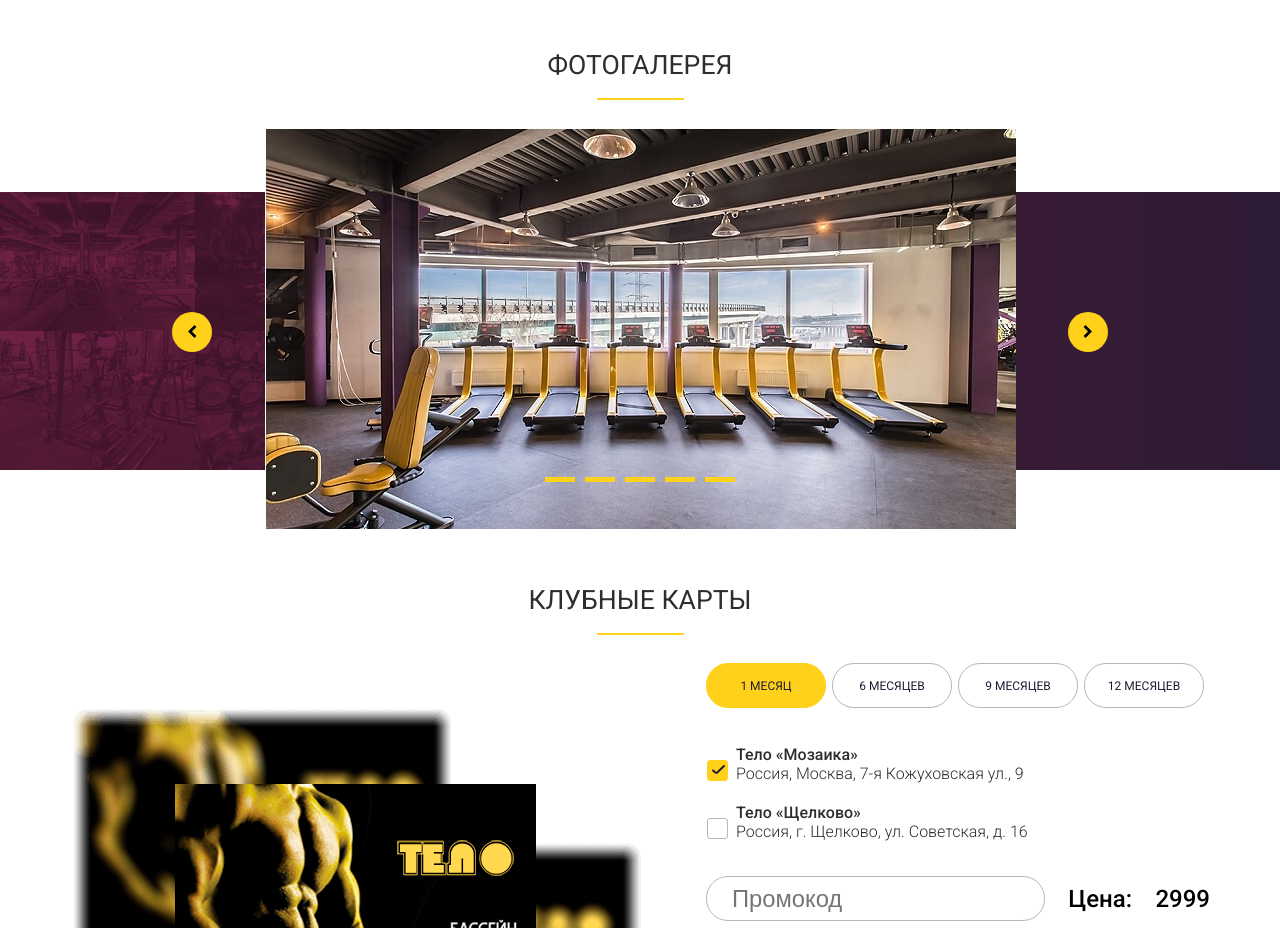
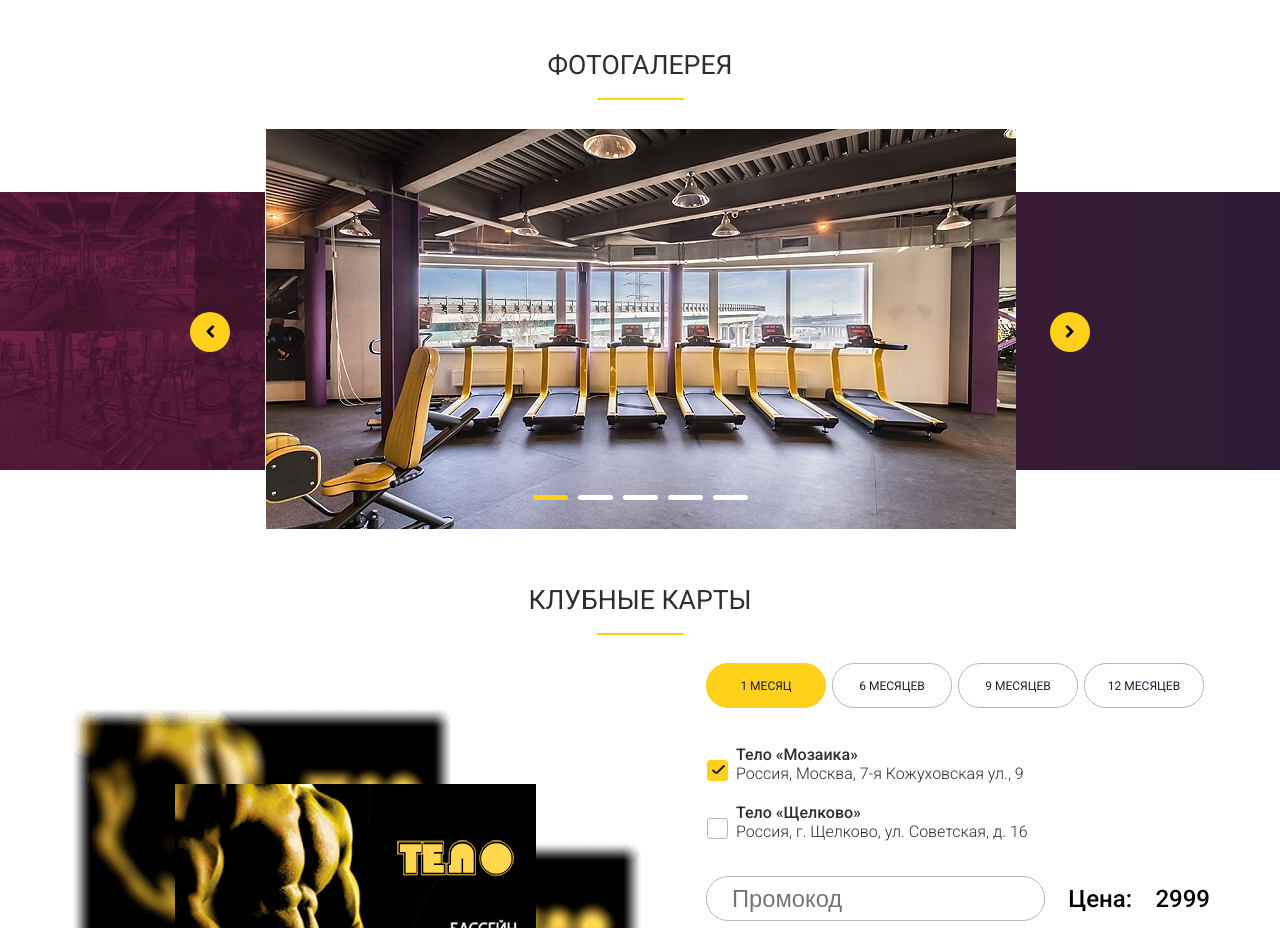
Before and after one commit to r-hammerok/js-diplom, a website built with webpack: page index.html in a window 1280 px wide. Shown: the part 2031-2959 px from the top of the page. Built offline with nearby package versions, Linux system fonts and the light colour scheme.

Commit message:
gallery slider completed

```diff
--- /dev/null
+++ b/css/js-customise.css
@@ -0,0 +1,52 @@
+#gallery .uni-slider {
+    overflow: hidden;
+    position: relative;
+    max-width: 900px;
+}
+#gallery .uni-slider__wrap {
+    display: flex;
+    transition: transform 0.5s;
+    will-chahge: transform;
+    padding: 0;
+ }
+
+ #gallery .uni-slider__prev,
+ #gallery .uni-slider__next {
+     position: absolute;
+     top: 50%;
+     margin-top: -18px;
+     z-index: 100;
+     cursor: pointer;
+     padding: 13px 15px;
+     background-color: #ffd11a;
+     border-radius: 50%;
+
+ }
+ #gallery .uni-slider__next {
+     right: 0;
+ }
+ #gallery .uni-slider__prev {
+     left: 0;
+ }
+
+ #gallery .uni-slider-dots {
+    display: flex;
+    justify-content: center;
+    left: 0;
+    right: 0;
+    position: absolute;
+    bottom: 8%;
+}
+#gallery .uni-slider-dots__item {
+    padding-bottom: 5px;
+    background-color: white;
+    width: 35px;
+    border-radius: 20px;
+    cursor: pointer;
+}
+#gallery .uni-slider-dots__item:not(:last-child) {
+    margin-right: 10px;
+}
+#gallery .uni-slider-dots__item_active {
+    background-color: #ffd11a;
+}
--- a/index.html
+++ b/index.html
@@ -7,8 +7,8 @@
     <title>Сеть фитнес клубов Тело</title>
     <link href="https://fonts.googleapis.com/css?family=Roboto:300,400,500,700&amp;subset=cyrillic" rel="stylesheet">
     <link rel="stylesheet" href="css/font-awesome.min.css">
-
     <link rel="stylesheet" href="css/style.min.css">
+    <link rel="stylesheet" href="css/js-customise.css">
 </head>
 <body>
 <div class="fixed-gift">
--- a/package.json
+++ b/package.json
@@ -1,7 +1,6 @@
 {
   "name": "js-diplom",
   "version": "1.0.0",
-  "description": "",
   "main": "index.js",
   "scripts": {
     "build": "webpack --config webpack.prod.config.js",
@@ -25,5 +24,6 @@
     "webpack": "^5.27.2",
     "webpack-cli": "^4.5.0",
     "webpack-dev-server": "^3.11.2"
-  }
+  },
+  "description": ""
 }
--- a/src/index.js
+++ b/src/index.js
@@ -4,7 +4,7 @@ import selectClub from './modules/selectClub';
 import togglePopups from './modules/togglePopups';
 import toggleGift from './modules/toggleGift';
 import mainSlider  from './modules/mainSlider';
-import GallerySlider from './modules/gallerySlider';
+import UniSlider from './modules/uniSlider';
 
 
 // Select club
@@ -26,5 +26,5 @@ const options = {
     slideToShow: 1,
     infinity: true
 };
-const gallerySlider = new GallerySlider(options);
+const gallerySlider = new UniSlider(options);
 gallerySlider.init();
--- a/src/modules/gallerySlider.js
+++ /dev/null
@@ -1,172 +0,0 @@
-class GallerySlider {
-    constructor({main, wrap, prev, next, dots, slideToShow = 1, position = 0, infinity = false}) {
-        this.main = document.querySelector(main);
-        this.wrap = document.querySelector(wrap);
-        this.next = document.querySelector(next);
-        this.prev = document.querySelector(prev);
-        this.dots = document.querySelector(dots);
-        this.slides = this.wrap.children;
-        this.slidesToShow = slideToShow;
-        this.options = {
-            position,
-            infinity,
-            widthSlide: Math.floor(100 / this.slidesToShow),
-            maxPosition: this.slides.length - this.slidesToShow
-        };
-    }
-
-    init() {
-        this.addGalClass();
-        this.addStyle();
-        if (!this.next || !this.prev) {
-            this.addArrow();
-        }
-        if (!this.dots) {
-            this.addDots();
-        }
-        this.controlSlider();
-    }
-
-    addGalClass() {
-        this.main.classList.add('gal-slider');
-        this.wrap.classList.add('gal-slider__wrap');
-        for (const item of this.slides) {
-            item.classList.add('gal-slider__item');
-        }
-    }
-
-    addStyle() {
-        const style = document.createElement('style');
-        style.id = 'galSlider-style';
-        style.textContent = `
-            .gal-slider {
-                overflow: hidden !important;
-                position: relative !important;
-            }
-            .gal-slider__wrap {
-                display: flex !important;
-                transition: transform 0.5s !important;
-                will-chahge: transform !important;
-                padding: 0 !important;
-                max-width: none !important;
-             }
-            .gal-slider__item {
-                flex: 0 0 ${this.options.widthSlide}% !important;
-                margin: auto 0 !important;
-            }
-        `;
-
-        document.head.appendChild(style);
-    }
-
-    controlSlider() {
-        this.prev.addEventListener('click', this.prevSlider.bind(this));
-        this.next.addEventListener('click', this.nextSlider.bind(this));
-    }
-
-    renderSlider() {
-        this.wrap.style.transform = `translateX(-${this.options.position * this.options.widthSlide}%)`;
-    }
-
-    prevSlider() {
-        if (this.options.position === 0 && !this.options.infinity) {
-            return;
-        }
-        --this.options.position;
-
-        if (this.options.position < 0) {
-            this.options.position = this.options.maxPosition;
-        }
-        this.renderSlider();
-    }
-
-    nextSlider() {
-
-        if (this.options.position === this.options.maxPosition && !this.options.infinity) {
-            return;
-        }
-
-        ++this.options.position;
-
-        if (this.options.position > this.options.maxPosition) {
-            this.options.position = 0;
-        }
-        this.renderSlider();
-    }
-
-    addArrow() {
-        this.prev = document.createElement('div');
-        this.next = document.createElement('div');
-
-        this.prev.className = 'fa fa-chevron-left gal-slider__prev';
-        this.next.className = 'fa fa-chevron-right gal-slider__next';
-
-        const style = document.createElement('style');
-        style.textContent = `
-            .gal-slider__prev,
-            .gal-slider__next {
-                position: absolute;
-                top: 50%;
-                margin-top: -18px;
-                z-index: 100;
-                cursor: pointer;
-                padding: 13px 15px;
-                background-color: #ffd11a;
-                border-radius: 50%;
-
-            }
-            .gal-slider__next {
-                right: 10%;
-            }
-            .gal-slider__prev {
-                left: 10%;
-            }
-        `;
-
-        document.head.appendChild(style);
-
-        this.main.appendChild(this.prev);
-        this.main.appendChild(this.next);
-    }
-
-    addDots() {
-        this.dots = document.createElement('div');
-        this.dots.className = 'slider-dots gal-slider-dots';
-
-        for (let i = 0; i < this.slides.length; i++) {
-            const dot = document.createElement('div');
-            dot.className = 'gal-slider-dots__item';
-            this.dots.appendChild(dot);
-        }
-
-        const dotWidth = 30;
-        const containerDotsWidth = dotWidth * (this.slides.length + 1);
-
-        const style = document.createElement('style');
-        style.textContent = `
-            .gal-slider-dots {
-                display: inline-flex;
-                justify-content: center;
-                left: 0 !important;
-                right: 0 !important;
-                margin: 0 auto !important;
-                width: 20% !important;
-            }
-            .gal-slider-dots__item {
-                padding-bottom: 5px;
-                background-color: #ffd11a;
-                width: ${dotWidth}px;
-            }
-            .gal-slider-dots__item:not(:last-child) {
-                margin-right: 10px;
-            }
-        `;
-
-        document.head.appendChild(style);
-
-        this.main.appendChild(this.dots);
-    }
-
-}
-
-export default GallerySlider;
--- /dev/null
+++ b/src/modules/uniSlider.js
@@ -0,0 +1,136 @@
+class UniSlider {
+    constructor({main, wrap, prev, next, dots, slideToShow = 1, position = 0, infinity = false}) {
+        this.main = document.querySelector(main);
+        this.wrap = document.querySelector(wrap);
+        this.next = document.querySelector(next);
+        this.prev = document.querySelector(prev);
+        this.dots = document.querySelector(dots);
+        this.slides = this.wrap.children;
+        this.slidesToShow = slideToShow;
+        this.options = {
+            position,
+            infinity,
+            widthSlide: Math.floor(100 / this.slidesToShow),
+            maxPosition: this.slides.length - this.slidesToShow
+        };
+    }
+
+    init() {
+        this.addClass();
+        this.addStyle();
+        if (!this.next || !this.prev) {
+            this.addArrow();
+        }
+        if (!this.dots) {
+            this.addDots();
+            this.markActiveDot();
+        }
+        this.controlSlider();
+    }
+
+    addClass() {
+        this.main.classList.add('uni-slider');
+        this.wrap.classList.add('uni-slider__wrap');
+        for (const item of this.slides) {
+            item.classList.add('uni-slider__item');
+        }
+    }
+
+    addStyle() {
+        const style = document.createElement('style');
+        style.id = 'uni-slider-style';
+        style.textContent = `
+            .uni-slider__item {
+                flex: 0 0 ${this.options.widthSlide}%;
+            }
+        `;
+
+        document.head.insertAdjacentElement('beforeend', style);
+    }
+
+    controlSlider() {
+        this.prev.addEventListener('click', this.prevSlider.bind(this));
+        this.next.addEventListener('click', this.nextSlider.bind(this));
+    }
+
+    renderSlider() {
+        this.wrap.style.transform = `translateX(-${this.options.position * this.options.widthSlide}%)`;
+        this.markActiveDot();
+    }
+
+    prevSlider() {
+        if (this.options.position === 0 && !this.options.infinity) {
+            return;
+        }
+        --this.options.position;
+
+        if (this.options.position < 0) {
+            this.options.position = this.options.maxPosition;
+        }
+        this.renderSlider();
+    }
+
+    nextSlider() {
+        if (this.options.position === this.options.maxPosition && !this.options.infinity) {
+            return;
+        }
+
+        ++this.options.position;
+
+        if (this.options.position > this.options.maxPosition) {
+            this.options.position = 0;
+        }
+        this.renderSlider();
+    }
+
+    addArrow() {
+        this.prev = document.createElement('div');
+        this.next = document.createElement('div');
+
+        this.prev.className = 'fa fa-chevron-left uni-slider__prev';
+        this.next.className = 'fa fa-chevron-right uni-slider__next';
+
+        this.main.insertAdjacentElement('beforeend', this.prev);
+        this.main.insertAdjacentElement('beforeend', this.next);
+    }
+
+    addDots() {
+        this.dots = document.createElement('div');
+        this.dots.className = 'uni-slider-dots';
+
+        for (let i = 0; i < this.slides.length; i++) {
+            const dot = document.createElement('div');
+            dot.className = 'uni-slider-dots__item';
+            dot.dataset.sliderIndex = i;
+            this.dots.insertAdjacentElement('beforeend', dot);
+        }
+        this.main.insertAdjacentElement('beforeend', this.dots);
+        this.dots.addEventListener('click', (event) => {
+            this.clickDot(event.target);
+        });
+    }
+
+    clickDot(target) {
+       const indexSlider = target.dataset.sliderIndex;
+       if (!indexSlider || indexSlider === this.options.position) {
+           return;
+       }
+       this.options.position = +indexSlider;
+       this.renderSlider();
+    }
+
+    markActiveDot() {
+        const dots = this.dots.querySelectorAll('div');
+        const activeDotClassName = 'uni-slider-dots__item_active';
+        dots.forEach((item, index) => {
+            if (index === this.options.position) {
+                item.classList.add(activeDotClassName);
+            } else if (item.classList.contains(activeDotClassName)) {
+                item.classList.remove(activeDotClassName);
+            }
+        });
+    }
+
+}
+
+export default UniSlider;
```
Also changed, not shown: mozaika.html (+1 -0 lines), schelkovo.html (+1 -0 lines), dist/dev-bundle.js.
